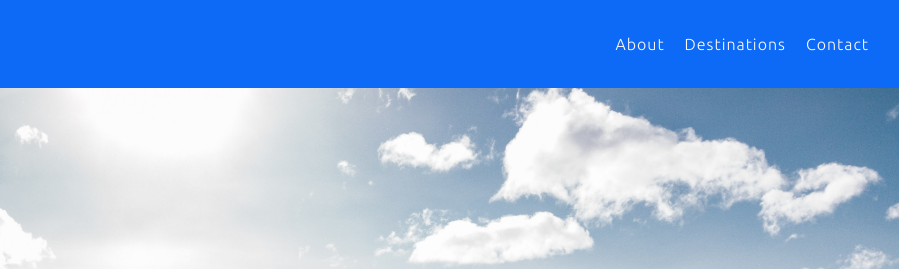
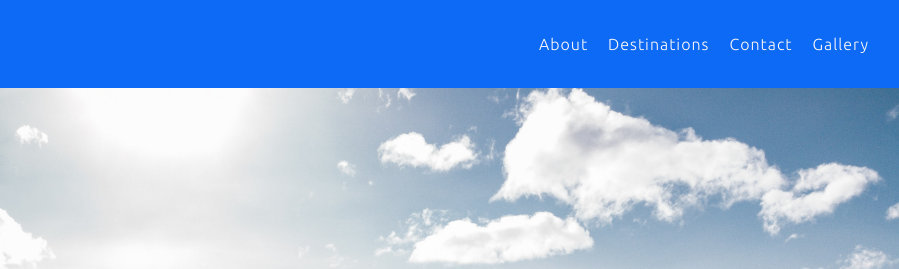
Before and after one commit to henrikandersson4/SkiMore, a plain HTML site: page index.html in a window 1280 px wide. Shown: the top 269 px of the page, 381-1280 px from the left. Drawn offline with Linux system fonts and the light colour scheme.

Commit message:
Added gallery to navigation

```diff
--- a/index.html
+++ b/index.html
@@ -27,6 +27,7 @@
             <li><a href=#about>About</a></li>
             <li><a href=#destinations>Destinations</a></li>
             <li><a href=#contact>Contact</a></li>
+            <li><a href="gallery.html" id="gallery-nav">Gallery</a></li>
         </ul>
     </header>
 
```
